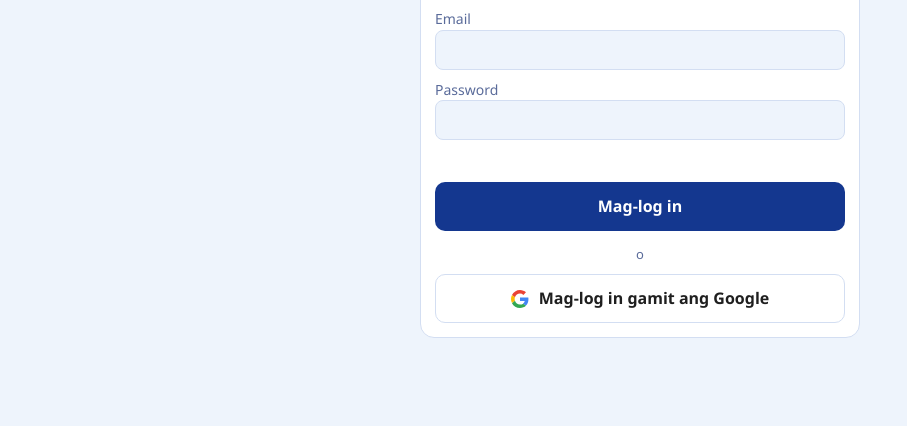
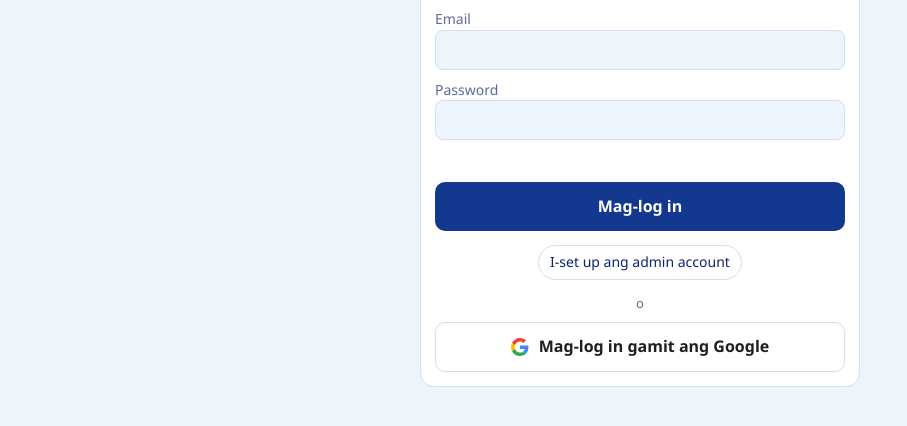
Before and after one commit to coolfix-ph/Erwin-Forteo, a plain HTML site: page index.html in a window 1280 px wide. Shown: the part 252-678 px from the top of the page, without its empty margins (0-907 px from the left). Drawn offline with Linux system fonts and the light colour scheme.

Commit message:
Replace hardcoded admin account with one-time admin setup
The default admin email and password were visible in the page source,
which would be public once deployed. Now, if no admin exists on the
device, the login screen offers a one-time admin setup instead.

Co-Authored-By: Claude Opus 5.5 <noreply@anthropic.com>
Claude-Session: https://claude.ai/code/session_01Dnr6XEidVsEx3TnfanW1yu

```diff
--- a/index.html
+++ b/index.html
@@ -221,21 +221,21 @@ function authView(){
  A.hidden=false;$("app").hidden=true;$("lo").hidden=true;$("tabs").hidden=true;$("who").textContent="";
  const su=mode=="signup",tc=role=="technician";
  A.innerHTML=`<div class="panel au"><img class="logo big" src="${LOGO}" alt="CoolFix"><div class="chips"><button class="chip" aria-pressed="${!su}" data-m="login">Mag-log in</button><button class="chip" aria-pressed="${su}" data-m="signup">Gumawa ng account</button></div>
- ${su?`<p class="mute" style="margin:0 0 6px">Mag-sign up bilang</p><div class="chips"><button class="chip" aria-pressed="${!tc}" data-r="customer">Customer</button><button class="chip" aria-pressed="${tc}" data-r="technician">Technician</button></div><label>Buong pangalan<input id="f_n" autocomplete="name"></label><label>Cellphone number<input id="f_p" type="tel" placeholder="09XXXXXXXXX" autocomplete="tel"></label>`:""}
+ ${su?`${role=="admin"?`<p class="mute" style="margin:0 0 6px"><b>Admin setup:</b> gagawin nitong admin ang account na ito sa device na ito.</p>`:`<p class="mute" style="margin:0 0 6px">Mag-sign up bilang</p><div class="chips"><button class="chip" aria-pressed="${!tc}" data-r="customer">Customer</button><button class="chip" aria-pressed="${tc}" data-r="technician">Technician</button></div>`}<label>Buong pangalan<input id="f_n" autocomplete="name"></label><label>Cellphone number<input id="f_p" type="tel" placeholder="09XXXXXXXXX" autocomplete="tel"></label>`:""}
  <label>Email<input id="f_e" type="email" autocomplete="email"></label>
  <label>Password${su?" (hindi bababa sa 8 character)":""}<input id="f_w" type="password" autocomplete="${su?"new-password":"current-password"}"></label>
  ${su&&!tc?`<label>Address<input id="f_a" placeholder="Brgy., Lungsod"></label>`:""}
  ${su&&tc?`<p class="mute" style="margin:12px 0 6px">Anong serbisyo ang kaya mo?</p><div class="chips">${SERVICES.slice(1).map(s=>`<button class="chip" data-v="${s}" aria-pressed="${sset.has(s)}">${s}</button>`).join("")}</div><label>Lugar na sakop<input id="f_a" placeholder="hal. Quezon City, Marikina"></label>`:""}
  <p class="err" id="er" role="alert">${err}</p>
- <button class="btn" id="go">${su?"Gumawa ng account":"Mag-log in"}</button><p class="or">o</p><button class="gbtn" id="gg"><svg width="18" height="18" viewBox="0 0 48 48" aria-hidden="true"><path fill="#EA4335" d="M24 9.5c3.5 0 6.6 1.2 9.1 3.6l6.8-6.8C35.8 2.4 30.3 0 24 0 14.6 0 6.5 5.4 2.6 13.2l7.9 6.1C12.4 13.6 17.7 9.5 24 9.5z"/><path fill="#4285F4" d="M46.5 24.5c0-1.6-.1-3.1-.4-4.5H24v9h12.7c-.6 3-2.3 5.5-4.8 7.2l7.5 5.8c4.4-4.1 7.1-10.1 7.1-17.5z"/><path fill="#FBBC05" d="M10.5 28.7c-.5-1.5-.8-3-.8-4.7s.3-3.2.8-4.7l-7.9-6.1C.9 16.4 0 20.1 0 24s.9 7.6 2.6 10.8l7.9-6.1z"/><path fill="#34A853" d="M24 48c6.5 0 11.9-2.1 15.9-5.8l-7.5-5.8c-2.1 1.4-4.8 2.3-8.4 2.3-6.3 0-11.6-4.1-13.5-9.8l-7.9 6.1C6.5 42.6 14.6 48 24 48z"/></svg>${su?"Mag-sign up gamit ang Google":"Mag-log in gamit ang Google"}</button></div>`;
+ <button class="btn" id="go">${su?"Gumawa ng account":"Mag-log in"}</button>${!USERS.some(u=>u.role=="admin")&&role!="admin"?`<p class="or"><button class="chip" id="sa">I-set up ang admin account</button></p>`:""}<p class="or">o</p><button class="gbtn" id="gg"><svg width="18" height="18" viewBox="0 0 48 48" aria-hidden="true"><path fill="#EA4335" d="M24 9.5c3.5 0 6.6 1.2 9.1 3.6l6.8-6.8C35.8 2.4 30.3 0 24 0 14.6 0 6.5 5.4 2.6 13.2l7.9 6.1C12.4 13.6 17.7 9.5 24 9.5z"/><path fill="#4285F4" d="M46.5 24.5c0-1.6-.1-3.1-.4-4.5H24v9h12.7c-.6 3-2.3 5.5-4.8 7.2l7.5 5.8c4.4-4.1 7.1-10.1 7.1-17.5z"/><path fill="#FBBC05" d="M10.5 28.7c-.5-1.5-.8-3-.8-4.7s.3-3.2.8-4.7l-7.9-6.1C.9 16.4 0 20.1 0 24s.9 7.6 2.6 10.8l7.9-6.1z"/><path fill="#34A853" d="M24 48c6.5 0 11.9-2.1 15.9-5.8l-7.5-5.8c-2.1 1.4-4.8 2.3-8.4 2.3-6.3 0-11.6-4.1-13.5-9.8l-7.9 6.1C6.5 42.6 14.6 48 24 48z"/></svg>${su?"Mag-sign up gamit ang Google":"Mag-log in gamit ang Google"}</button></div>`;
  A.querySelectorAll("[data-m]").forEach(b=>b.onclick=()=>{mode=b.dataset.m;err="";authView()});
  A.querySelectorAll("[data-r]").forEach(b=>b.onclick=()=>{role=b.dataset.r;err="";authView()});
  A.querySelectorAll("[data-v]").forEach(b=>b.onclick=()=>{const v=b.dataset.v;sset.has(v)?sset.delete(v):sset.add(v);b.setAttribute("aria-pressed",sset.has(v))});
- $("go").onclick=su?doSignup:doLogin;$("gg").onclick=googleView;
+ $("go").onclick=su?doSignup:doLogin;$("sa")&&($("sa").onclick=()=>{mode="signup";role="admin";err="";authView()});A.querySelectorAll("[data-m]").forEach(b=>b.addEventListener("click",()=>{if(role=="admin"){role="customer";authView()}}));$("gg").onclick=googleView;
 }
 async function doSignup(){
  const v=i=>($(i)?.value||"").trim(),n=v("f_n"),p=v("f_p").replace(/[\s-]/g,""),e=v("f_e").toLowerCase(),w=$("f_w").value,a=v("f_a");
- const bad=!n?"Ilagay ang buong pangalan mo.":!/^(09|\+639)\d{9}$/.test(p)?"Mali ang cellphone number. Gamitin ang format na 09XXXXXXXXX.":!/^\S+@\S+\.\S+$/.test(e)?"Mali ang email address.":w.length<8?"Masyadong maikli ang password. Gamitin ang hindi bababa sa 8 character.":USERS.some(u=>u.email==e)?"May account na gamit ang email na ito. Subukang mag-log in.":role=="technician"&&!sset.size?"Pumili ng kahit isang serbisyo.":"";
+ const bad=!n?"Ilagay ang buong pangalan mo.":!/^(09|\+639)\d{9}$/.test(p)?"Mali ang cellphone number. Gamitin ang format na 09XXXXXXXXX.":!/^\S+@\S+\.\S+$/.test(e)?"Mali ang email address.":w.length<8?"Masyadong maikli ang password. Gamitin ang hindi bababa sa 8 character.":role=="admin"&&USERS.some(u=>u.role=="admin")?"May admin na sa device na ito.":USERS.some(u=>u.email==e)?"May account na gamit ang email na ito. Subukang mag-log in.":role=="technician"&&!sset.size?"Pumili ng kahit isang serbisyo.":"";
  if(bad){$("er").textContent=err=bad;return}
  const u={role,name:n,phone:p,email:e,pw:await hp(w),addr:a,svc:[...sset],online:false};
  USERS.push(u);save(K,USERS);sset=new Set();enter(u);
@@ -487,8 +487,7 @@ function doGoogle(){
 }
 $("lo").onclick=()=>{cancelAnimationFrame(anim);clearTimeout(jt);save(S,null);USER=null;job=0;mode="login";authView()};
 (async()=>{
- if(!USERS.some(u=>u.role=='admin')){USERS.push({role:'admin',name:'Admin',phone:'',email:'admin@coolfix.ph',pw:await hp('Admin#2026'),addr:'',svc:[],online:false});save(K,USERS)}
- const last=USERS.find(x=>x.email==load(S));last?enter(last):authView();
+  const last=USERS.find(x=>x.email==load(S));last?enter(last):authView();
 })();
 </script>
 </body>
```
Also changed, not shown: 1 other file.
